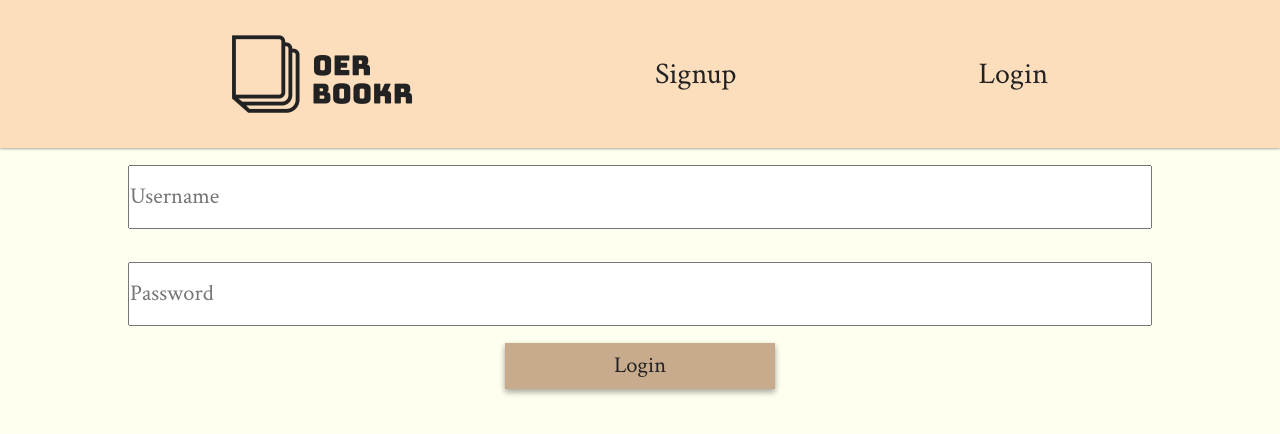
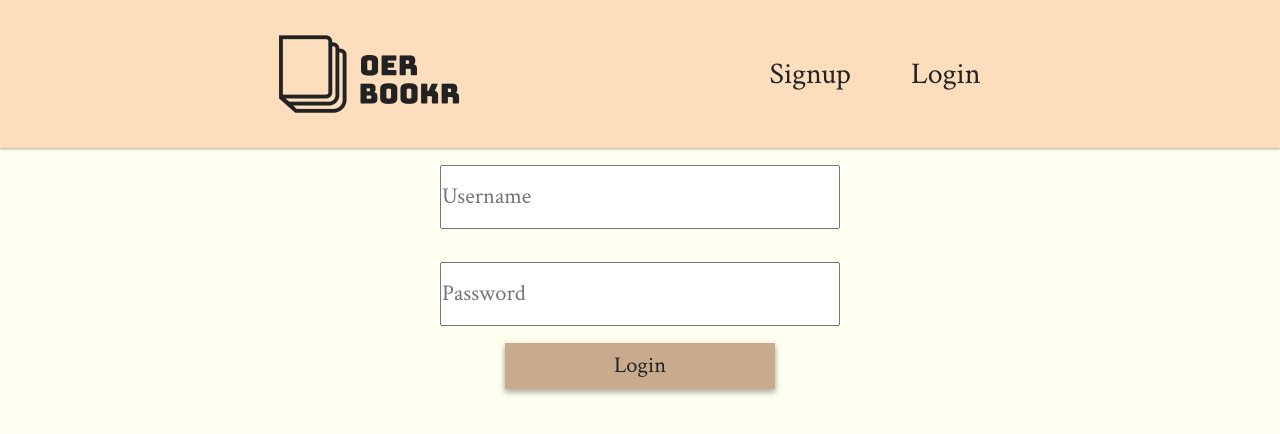
Before and after one commit to mark-halls/oer-bookr-web, a React (Create React App) app: page /login in a window 1280 px wide. Shown: the top 434 px of the page. Built offline with nearby package versions, Linux system fonts and the light colour scheme.

Commit message:
Fix desktop login/signup form widths

```diff
--- a/src/Components/Login/index.js
+++ b/src/Components/Login/index.js
@@ -3,6 +3,8 @@ import { Form, Field, withFormik } from "formik";
 import * as Yup from "yup";
 import axios from "axios";
 import styled from "styled-components";
+
+import { device } from "../../Styles/device";
 
 const StyledForm = styled(Form)`
   display: flex;
@@ -15,6 +17,10 @@ const StyledForm = styled(Form)`
     padding: 0.75em 0;
     margin: 0.75em 0;
     width: 80%;
+
+    @media ${device.tablet} {
+      width: 400px;
+    }
   }
 
   button {
--- a/src/Components/Nav/index.js
+++ b/src/Components/Nav/index.js
@@ -1,6 +1,8 @@
 import React, { useState, useEffect } from "react";
 import { NavLink } from "react-router-dom";
 import styled from "styled-components";
+
+import { device } from "../../Styles/device";
 
 const Nav = styled.nav`
   display: flex;
@@ -13,6 +15,18 @@ const Nav = styled.nav`
   background-color: #fcddbc;
   padding: 1em 0;
   box-shadow: 0 1px 3px rgba(0, 0, 0, 0.12), 0 1px 2px rgba(0, 0, 0, 0.24);
+
+  @media;
+`;
+
+const ButtonDiv = styled.div`
+  display: flex;
+
+  @media ${device.tablet} {
+    a {
+      padding: 0 1em;
+    }
+  }
 `;
 
 const NavBar = props => {
@@ -28,6 +42,7 @@ const NavBar = props => {
         <img src="/images/logo-cropped.png" alt-text="Home page" />
       </NavLink>
 
+      <ButtonDiv>
         {loggedIn ? (
           <NavLink to="/logout" className="nav-link" activeClassName="active">
             Logout
@@ -42,6 +57,7 @@ const NavBar = props => {
             </NavLink>
           </>
         )}
+      </ButtonDiv>
     </Nav>
   );
 };
--- a/src/Components/Signup/index.js
+++ b/src/Components/Signup/index.js
@@ -3,6 +3,8 @@ import { Form, Field, withFormik } from "formik";
 import * as Yup from "yup";
 import axios from "axios";
 import styled from "styled-components";
+
+import { device } from "../../Styles/device";
 
 const StyledForm = styled(Form)`
   display: flex;
@@ -15,6 +17,10 @@ const StyledForm = styled(Form)`
     padding: 0.75em 0;
     margin: 0.75em 0;
     width: 80%;
+
+    @media ${device.tablet} {
+      width: 400px;
+    }
   }
 
   button {
```
Lines whose indentation alone changed are shown as unchanged.
